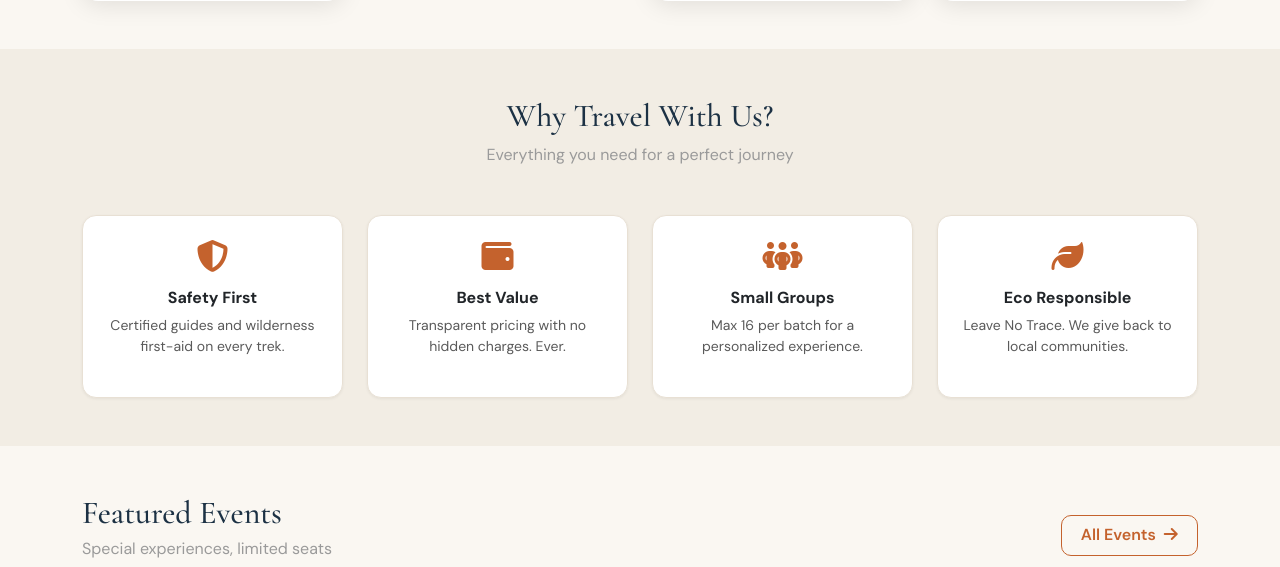
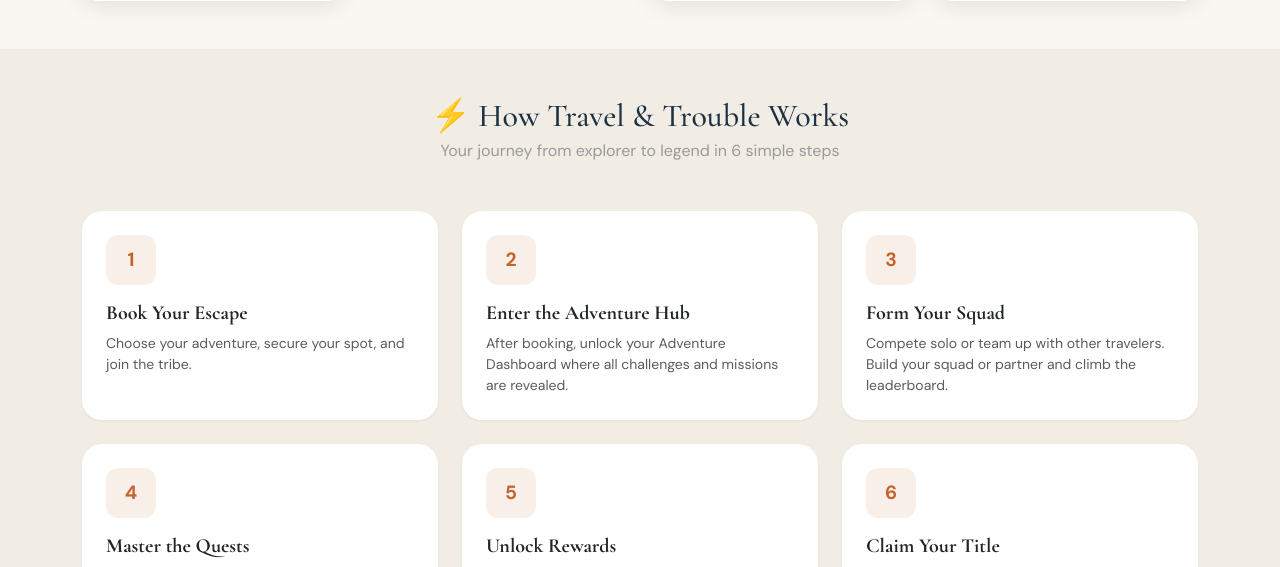
Before and after one commit to ankitpandeyiitmbs-code/travel-and-trouble-, a Flask app: page / in a window 1280 px wide. Shown: the part 1550-2117 px from the top of the page. Run offline with Flask 3, Linux system fonts and the light colour scheme; data comes from the database, SQL or seed files in the repository; data that the repository does not hold is empty.

Commit message:
Restore platform functionality and implement requested enhancements (UI grid, toggles, image upload, pricing fix)

```diff
--- a/app.py
+++ b/app.py
@@ -1,4 +1,5 @@
 import os
+import time
 import re
 import json
 import uuid
@@ -29,6 +30,10 @@ IS_SIMULATION_MODE = os.environ.get('IS_SIMULATION_MODE', 'false').lower() == 't
 # Ensure upload folder exists
 os.makedirs(app.config['UPLOAD_FOLDER'], exist_ok=True)
 
+ITEMS_PER_PAGE = 12
+ALLOWED_EXTENSIONS = {'png', 'jpg', 'jpeg', 'gif'}
+app.config['ALLOWED_EXTENSIONS'] = ALLOWED_EXTENSIONS
+
 ADMIN_EMAILS = ['admin@wanderbuddy.com', 'travelandtrouble@gmail.com']
 
 
@@ -106,7 +111,8 @@ DEFAULT_SITE_SETTINGS = {
     'hero_tagline': 'Explore the Unexplored',
     'hero_subtext': 'Join us on unforgettable journeys through the mountains.',
     'email': 'hello@travelandtrouble.com',
-    'phone': '+91 98765 43210',
+    'phone': '+91 85956 89569',
+    'shop_active': 1,
     'address': 'Mountain Base, Manali, Himachal Pradesh',
     'working_hours': 'Mon-Sat: 9AM-6PM',
     'instagram': 'https://instagram.com/travelandtrouble',
@@ -124,7 +130,7 @@ def ensure_site_settings_row(conn):
          instagram, twitter, facebook, youtube)
         VALUES (1,'Travel & Trouble','Where Adventure Meets Comfort',
         'Discover breathtaking destinations crafted for the modern explorer',
-        'admin@travelandtrouble.com','+91 98765 43210','New Delhi, India',
+        'admin@travelandtrouble.com','+91 85956 89569','New Delhi, India',
         'Mon-Sat 9am-6pm',2022,'','#C4622D','DM Sans','','','','')""")
     row = conn.execute("SELECT * FROM site_settings WHERE id=1").fetchone()
     return dict(row) if row else DEFAULT_SITE_SETTINGS.copy()
@@ -230,8 +236,23 @@ def ensure_database_ready():
         schema = f.read()
     conn.executescript(schema)
     migrate_bookings_table(conn)
+
+    # ── Custom Migrations ───────────────────────────────────────────────────
+    try:
+        # Add is_active to quests
+        cols_q = [r[1] for r in conn.execute("PRAGMA table_info(quests)").fetchall()]
+        if 'is_active' not in cols_q:
+            conn.execute("ALTER TABLE quests ADD COLUMN is_active BOOLEAN DEFAULT 1")
+
+        # Add shop_active to site_settings
+        cols_s = [r[1] for r in conn.execute("PRAGMA table_info(site_settings)").fetchall()]
+        if 'shop_active' not in cols_s:
+            conn.execute("ALTER TABLE site_settings ADD COLUMN shop_active BOOLEAN DEFAULT 1")
+    except Exception as e:
+        print(f"Migration error: {e}")
+
     ensure_site_settings_row(conn)
-    for pname in ['about', 'privacy', 'terms', 'home']:
+    for pname in ['about', 'privacy', 'terms', 'home', 'events-cms', 'featured-events-cms']:
         load_cms_page(conn, pname)
     conn.commit()
     conn.close()
@@ -365,36 +386,32 @@ def trip_details(trip_id):
             conn.close()
             return render_template('404.html'), 404
         batch_choices = build_batch_choices(conn, target, target_type)
-        # Only get addons for trips, not events
         addons = []
         if target_type == 'trip':
             try:
                 addons = conn.execute("SELECT a.*, u.name as vendor_name FROM addons a JOIN users u ON a.vendor_id=u.id WHERE a.trip_id=?", (trip_id,)).fetchall()
             except Exception as e:
-                print(f"Error fetching addons: {e}")
                 addons = []
         existing_booking = None
         sub_tier = None
         discount_pct = 0
         if session.get('user_id'):
+            existing_booking = conn.execute(
+                "SELECT * FROM bookings WHERE user_id=? AND trip_id=? AND status NOT IN ('cancelled')",
+                (session['user_id'], trip_id)).fetchone()
+            discount_pct = get_membership_discount(session['user_id'])
+            sub = conn.execute(
+                "SELECT plan_name FROM subscriptions WHERE user_id=? AND status='active' AND valid_until > date('now')",
+                (session['user_id'],)).fetchone()
+            if sub:
+                sub_tier = sub['plan_name']
+
+        itinerary = []
+        raw_itinerary = target.get('itinerary', '[]')
+        if raw_itinerary and target_type == 'trip':
             try:
-                existing_booking = conn.execute(
-                    "SELECT * FROM bookings WHERE user_id=? AND trip_id=? AND status NOT IN ('cancelled')",
-                    (session['user_id'], trip_id)).fetchone()
-                discount_pct = get_membership_discount(session['user_id'])
-                sub = conn.execute(
-                    "SELECT plan_name FROM subscriptions WHERE user_id=? AND status='active' AND valid_until > date('now')",
-                    (session['user_id'],)).fetchone()
-                if sub:
-                    sub_tier = sub['plan_name']
-            except Exception as e:
-                print(f"Error fetching booking info: {e}")
-        # Only parse itinerary for trips, not events
-        itinerary = []
-        if target_type == 'trip':
-            try:
-                itinerary = json.loads(target.get('itinerary', '[]') or '[]')
-            except Exception:
+                itinerary = json.loads(raw_itinerary)
+            except:
                 itinerary = []
         conn.close()
         return render_template('trip_details.html', trip=target, target_type=target_type,
@@ -403,9 +420,7 @@ def trip_details(trip_id):
                                discount_pct=discount_pct, itinerary=itinerary,
                                razorpay_key=RAZORPAY_KEY_ID)
     except Exception as e:
-        print(f"Error in trip_details for {trip_id}: {e}")
-        import traceback
-        traceback.print_exc()
+        logger.error(f"Error in trip_details for {trip_id}: {e}")
         return render_template('404.html'), 404
 
 
@@ -671,40 +686,54 @@ def book():
     target, target_type = get_booking_target(conn, trip_id)
     if not target:
         conn.close()
-        flash('Trip not found.', 'danger')
+        flash('Invalid adventure selected.', 'danger')
+        return redirect(url_for('index'))
+
+    base_price = int(target.get('price', 0))
+    num_travelers = int(request.form.get('num_travelers', 1))
+    sharing_type = request.form.get('sharing_type', 'quad')
+
+    # Calculate per-person price based on sharing
+    if target_type == 'trip':
+        # Applying sharing multipliers
+        sharing_multipliers = {'quad': 1.0, 'triple': 1.125, 'double': 1.375}
+        price_per_person = int(base_price * sharing_multipliers.get(sharing_type, 1.0))
+    else:
+        price_per_person = base_price
+
+    addon_ids = request.form.getlist('addons')
+    addons_info = []
+    addons_total = 0
+    if addon_ids:
+        for aid in addon_ids:
+            row = conn.execute("SELECT * FROM addons WHERE id=?", (aid,)).fetchone()
+            if row:
+                addons_info.append(row)
+                addons_total += row['price']
+
+    # Total Price Calculation
+    sub_discount = get_membership_discount(session['user_id'])
+    total_price = (price_per_person * num_travelers) + (addons_total * num_travelers)
+    if sub_discount > 0:
+        total_price = int(total_price * (1 - sub_discount / 100))
+
+    try:
+        cur = conn.execute(
+            '''INSERT INTO bookings (user_id, trip_id, booking_type, batch_date,
+               num_travelers, sharing_type, price_per_person, total_price, status)
+               VALUES (?,?,?,?,?,?,?,?,?)''',
+            (session['user_id'], trip_id, target_type, batch_date,
+             num_travelers, sharing_type, price_per_person, total_price, 'pending')
+        )
+        booking_id = cur.lastrowid
+        for aid in addon_ids:
+            conn.execute("INSERT INTO booking_addons (booking_id, addon_id) VALUES (?,?)", (booking_id, aid))
+        conn.commit()
+    except Exception as e:
+        conn.close()
+        flash('Something went wrong. Please try again.', 'danger')
         return redirect(url_for('trips'))
-    base_price = target['price']
-    if target_type == 'event':
-        price_per_person = base_price
-        sharing_type = 'ticket'
-    else:
-        multipliers = {'quad': 1.0, 'triple': 1.125, 'double': 1.375}
-        multiplier = multipliers.get(sharing_type, 1.0)
-        price_per_person = int(base_price * multiplier)
-    discount_pct = get_membership_discount(session['user_id'])
-    final_price_per_person = int(price_per_person * (100 - discount_pct) / 100)
-    total_price = final_price_per_person * num_travelers
-    conn.execute(
-        """INSERT INTO bookings (user_id,trip_id,booking_type,batch_date,status,num_travelers,
-           sharing_type,price_per_person,total_price) VALUES (?,?,?,?,?,?,?,?,?)""",
-        (session['user_id'], trip_id, target_type, batch_date, 'pending',
-         num_travelers, sharing_type, final_price_per_person, total_price))
-    conn.commit()
-    booking = conn.execute("SELECT last_insert_rowid() as id").fetchone()
-    booking_id = booking['id']
-    for aid in addon_ids:
-        try:
-            conn.execute("INSERT INTO booking_addons (booking_id, addon_id) VALUES (?,?)",
-                         (booking_id, int(aid)))
-        except Exception:
-            pass
-    if target_type == 'trip':
-        conn.execute(
-            """INSERT INTO trip_batches (trip_id, batch_date, current_bookings, min_required, max_allowed, status)
-               VALUES (?,?,?,6,16,'pending') ON CONFLICT(trip_id,batch_date) DO UPDATE
-               SET current_bookings = current_bookings + ?""",
-            (trip_id, batch_date, num_travelers, num_travelers))
-    conn.commit()
+
     conn.close()
     return redirect(url_for('payment', booking_id=booking_id))
 
@@ -804,7 +833,7 @@ def dashboard():
     if booking_ids:
         placeholders = ','.join('?' * len(booking_ids))
         user_quests = conn.execute(
-            f"""SELECT uq.*, q.title as quest_title, q.points, q.icon
+            f"""SELECT uq.*, q.title as quest_title, q.points, q.icon, q.is_active
                 FROM user_quests uq JOIN quests q ON uq.quest_id=q.id
                 WHERE uq.booking_id IN ({placeholders})""",
             booking_ids).fetchall()
@@ -1122,7 +1151,18 @@ def create_post():
         title = request.form.get('title', '').strip()
         content = request.form.get('content', '').strip()
         tag = request.form.get('tag', 'General').strip()
-        image_url = request.form.get('image_url', '').strip()
+
+        image_url = ''
+        if 'image' in request.files:
+            file = request.files['image']
+            if file and allowed_file(file.filename):
+                filename = secure_filename(file.filename)
+                ext = filename.rsplit('.', 1)[1].lower()
+                new_filename = f"post_{int(time.time())}_{session['user_id']}.{ext}"
+                file_path = os.path.join(app.config['UPLOAD_FOLDER'], new_filename)
+                file.save(file_path)
+                image_url = f"/static/uploads/{new_filename}"
+
         if title and content:
             conn = get_db_connection()
             conn.execute(
@@ -1985,6 +2025,34 @@ def admin_edit_quest_page(quest_id):
     return render_template('admin/edit/quest.html', quest=dict(quest))
 
 
+@app.route('/admin/quest/toggle/<int:quest_id>', methods=['POST'])
+@login_required
+@admin_required
+def toggle_quest(quest_id):
+    conn = get_db_connection()
+    q = conn.execute("SELECT * FROM quests WHERE id=?", (quest_id,)).fetchone()
+    if q:
+        new_status = 0 if q['is_active'] else 1
+        conn.execute("UPDATE quests SET is_active=? WHERE id=?", (new_status, quest_id))
+        conn.commit()
+    conn.close()
+    return redirect(url_for('admin_panel') + '#quests')
+
+
+@app.route('/admin/shop/toggle', methods=['POST'])
+@login_required
+@admin_required
+def toggle_shop():
+    conn = get_db_connection()
+    settings = dict(conn.execute("SELECT * FROM site_settings WHERE id=1").fetchone())
+    new_status = 0 if settings.get('shop_active') else 1
+    conn.execute("UPDATE site_settings SET shop_active=? WHERE id=1", (new_status,))
+    conn.commit()
+    conn.close()
+    flash(f"Shop {'activated' if new_status else 'deactivated (Launching Soon mode)'}", "info")
+    return redirect(url_for('admin_panel') + '#settings')
+
+
 @app.route('/admin/quest/action', methods=['POST'])
 @login_required
 @admin_required
--- a/schema.sql
+++ b/schema.sql
@@ -94,6 +94,7 @@ CREATE TABLE IF NOT EXISTS quests (
     title TEXT NOT NULL,
     points INTEGER NOT NULL DEFAULT 50,
     icon TEXT NOT NULL DEFAULT 'fa-solid fa-star',
+    is_active BOOLEAN DEFAULT 1,
     FOREIGN KEY (trip_id) REFERENCES trips(id)
 );
 
@@ -203,7 +204,8 @@ CREATE TABLE IF NOT EXISTS site_settings (
     font_family TEXT DEFAULT 'DM Sans',
     hero_tagline TEXT DEFAULT 'Where Adventure Meets Comfort',
     hero_subtext TEXT DEFAULT 'Discover breathtaking destinations crafted for the modern explorer',
-    site_title TEXT DEFAULT 'Travel & Trouble'
+    site_title TEXT DEFAULT 'Travel & Trouble',
+    shop_active BOOLEAN DEFAULT 1
 );
 
 CREATE TABLE IF NOT EXISTS page_content (
--- a/templates/create_post.html
+++ b/templates/create_post.html
@@ -12,7 +12,7 @@
         <div class="card p-4 p-md-5">
           <h3 class="mb-1" style="font-family:'Cormorant Garamond',serif; color:var(--navy);">Share Your Story</h3>
           <p class="text-muted mb-4">Inspire fellow adventurers with your experience</p>
-          <form method="POST" action="/create_post">
+          <form method="POST" action="/create_post" enctype="multipart/form-data">
             <div class="mb-3">
               <label class="form-label">Post Title</label>
               <input type="text" class="form-control" name="title" required maxlength="120"
@@ -37,8 +37,8 @@
                 </select>
               </div>
               <div class="col-12 col-md-6">
-                <label class="form-label">Image URL (optional)</label>
-                <input type="url" class="form-control" name="image_url" placeholder="https://…">
+                <label class="form-label">Upload Image (optional)</label>
+                <input type="file" class="form-control" name="image" accept="image/*">
               </div>
             </div>
             <div class="d-flex gap-3 mt-4">
--- a/templates/events.html
+++ b/templates/events.html
@@ -4,6 +4,11 @@
 <section class="py-5">
   <div class="container">
     <h1 class="section-title mb-1">Upcoming Events</h1>
+    {% if cms_content %}
+    <div class="cms-page-content mb-4" style="color:var(--text-secondary)">
+      {{ cms_content|safe }}
+    </div>
+    {% endif %}
     <p style="color:var(--text-muted)" class="mb-4">Special experiences, limited seats</p>
     <div class="d-flex gap-2 mb-4 flex-wrap">
       <a href="{{ url_for('events') }}" class="btn {% if not category %}btn-terra{% else %}btn-outline-terra{% endif %} btn-sm">All</a>
--- a/templates/index.html
+++ b/templates/index.html
@@ -143,38 +143,61 @@
   </div>
 </section>
 
-<!-- WHY US -->
+<!-- HOW IT WORKS -->
 <section class="py-5" style="background:var(--bg-sunken)">
   <div class="container">
-    <h2 class="section-title text-center mb-2">Why Travel With Us?</h2>
-    <p class="text-center mb-5" style="color:var(--text-muted)">Everything you need for a perfect journey</p>
+    <div class="text-center mb-5">
+      <h2 class="section-title mb-1">⚡ How Travel & Trouble Works</h2>
+      <p style="color:var(--text-muted)">Your journey from explorer to legend in 6 simple steps</p>
+    </div>
+
     <div class="row g-4">
-      <div class="col-md-3 text-center">
-        <div class="p-4 card h-100">
-          <i class="fa-solid fa-shield-halved fa-2x mb-3" style="color:var(--terra)"></i>
-          <h6 class="fw-bold">Safety First</h6>
-          <p class="small" style="color:var(--text-secondary)">Certified guides and wilderness first-aid on every trek.</p>
+      <!-- Step 1 -->
+      <div class="col-md-4">
+        <div class="p-4 h-100 card" style="border:none; border-radius:20px; transition:all 0.3s ease;">
+          <div class="mb-3 d-flex align-items-center justify-content-center" style="width:50px; height:50px; background:var(--terra-dim); border-radius:12px; color:var(--terra); font-weight:bold; font-size:1.2rem;">1</div>
+          <h5 class="fw-bold mb-2">Book Your Escape</h5>
+          <p class="small text-muted mb-0">Choose your adventure, secure your spot, and join the tribe.</p>
         </div>
       </div>
-      <div class="col-md-3 text-center">
-        <div class="p-4 card h-100">
-          <i class="fa-solid fa-wallet fa-2x mb-3" style="color:var(--terra)"></i>
-          <h6 class="fw-bold">Best Value</h6>
-          <p class="small" style="color:var(--text-secondary)">Transparent pricing with no hidden charges. Ever.</p>
+      <!-- Step 2 -->
+      <div class="col-md-4">
+        <div class="p-4 h-100 card" style="border:none; border-radius:20px; transition:all 0.3s ease;">
+          <div class="mb-3 d-flex align-items-center justify-content-center" style="width:50px; height:50px; background:var(--terra-dim); border-radius:12px; color:var(--terra); font-weight:bold; font-size:1.2rem;">2</div>
+          <h5 class="fw-bold mb-2">Enter the Adventure Hub</h5>
+          <p class="small text-muted mb-0">After booking, unlock your Adventure Dashboard where all challenges and missions are revealed.</p>
         </div>
       </div>
-      <div class="col-md-3 text-center">
-        <div class="p-4 card h-100">
-          <i class="fa-solid fa-people-group fa-2x mb-3" style="color:var(--terra)"></i>
-          <h6 class="fw-bold">Small Groups</h6>
-          <p class="small" style="color:var(--text-secondary)">Max 16 per batch for a personalized experience.</p>
+      <!-- Step 3 -->
+      <div class="col-md-4">
+        <div class="p-4 h-100 card" style="border:none; border-radius:20px; transition:all 0.3s ease;">
+          <div class="mb-3 d-flex align-items-center justify-content-center" style="width:50px; height:50px; background:var(--terra-dim); border-radius:12px; color:var(--terra); font-weight:bold; font-size:1.2rem;">3</div>
+          <h5 class="fw-bold mb-2">Form Your Squad</h5>
+          <p class="small text-muted mb-0">Compete solo or team up with other travelers. Build your squad or partner and climb the leaderboard.</p>
         </div>
       </div>
-      <div class="col-md-3 text-center">
-        <div class="p-4 card h-100">
-          <i class="fa-solid fa-leaf fa-2x mb-3" style="color:var(--terra)"></i>
-          <h6 class="fw-bold">Eco Responsible</h6>
-          <p class="small" style="color:var(--text-secondary)">Leave No Trace. We give back to local communities.</p>
+      <!-- Step 4 -->
+      <div class="col-md-4 mt-md-4">
+        <div class="p-4 h-100 card" style="border:none; border-radius:20px; transition:all 0.3s ease;">
+          <div class="mb-3 d-flex align-items-center justify-content-center" style="width:50px; height:50px; background:var(--terra-dim); border-radius:12px; color:var(--terra); font-weight:bold; font-size:1.2rem;">4</div>
+          <h5 class="fw-bold mb-2">Master the Quests</h5>
+          <p class="small text-muted mb-0">Complete location-based activities and high-adrenaline tasks to earn explorer points.</p>
+        </div>
+      </div>
+      <!-- Step 5 -->
+      <div class="col-md-4 mt-md-4">
+        <div class="p-4 h-100 card" style="border:none; border-radius:20px; transition:all 0.3s ease;">
+          <div class="mb-3 d-flex align-items-center justify-content-center" style="width:50px; height:50px; background:var(--terra-dim); border-radius:12px; color:var(--terra); font-weight:bold; font-size:1.2rem;">5</div>
+          <h5 class="fw-bold mb-2">Unlock Rewards</h5>
+          <p class="small text-muted mb-0">Redeem your hard-earned points for exclusive gear, discounts, or even free future trips.</p>
+        </div>
+      </div>
+      <!-- Step 6 -->
+      <div class="col-md-4 mt-md-4">
+        <div class="p-4 h-100 card" style="border:none; border-radius:20px; transition:all 0.3s ease;">
+          <div class="mb-3 d-flex align-items-center justify-content-center" style="width:50px; height:50px; background:var(--terra-dim); border-radius:12px; color:var(--terra); font-weight:bold; font-size:1.2rem;">6</div>
+          <h5 class="fw-bold mb-2">Claim Your Title</h5>
+          <p class="small text-muted mb-0">End the trip as a Legend. Top the rankings and cement your name in the Traveler Hall of Fame.</p>
         </div>
       </div>
     </div>
@@ -187,8 +210,13 @@
   <div class="container">
     <div class="d-flex justify-content-between align-items-center mb-4">
       <div>
-        <h2 class="section-title mb-1">Featured Events</h2>
-        <p style="color:var(--text-muted)">Special experiences, limited seats</p>
+        <h1 class="section-title mb-1">Upcoming Events</h1>
+    {% if cms_content %}
+    <div class="cms-page-content mb-4" style="color:var(--text-secondary)">
+      {{ cms_content|safe }}
+    </div>
+    {% endif %}
+    <p style="color:var(--text-muted)" class="mb-4">Special experiences, limited seats</p>
       </div>
       <a href="{{ url_for('events') }}" class="btn btn-outline-terra">All Events <i class="fa-solid fa-arrow-right ms-1"></i></a>
     </div>
--- a/templates/layout.html
+++ b/templates/layout.html
@@ -205,7 +205,7 @@
 
 <!-- WhatsApp Floating Button -->
 <div class="whatsapp-float">
-  <a href="https://wa.me/919876543210?text=Hi%2C%20I%27m%20interested%20in%20your%20travel%20packages" target="_blank" class="whatsapp-btn">
+  <a href="https://wa.me/918595689569?text=Hi%2C%20I%27m%20interested%20in%20your%20travel%20packages" target="_blank" class="whatsapp-btn">
     <i class="fab fa-whatsapp"></i>
   </a>
 </div>
```
Also changed, not shown: templates/admin.html (+20 -0 lines), templates/dashboard.html (+11 -5 lines), templates/shop.html (+9 -0 lines), templates/trip_details.html (+24 -11 lines).
